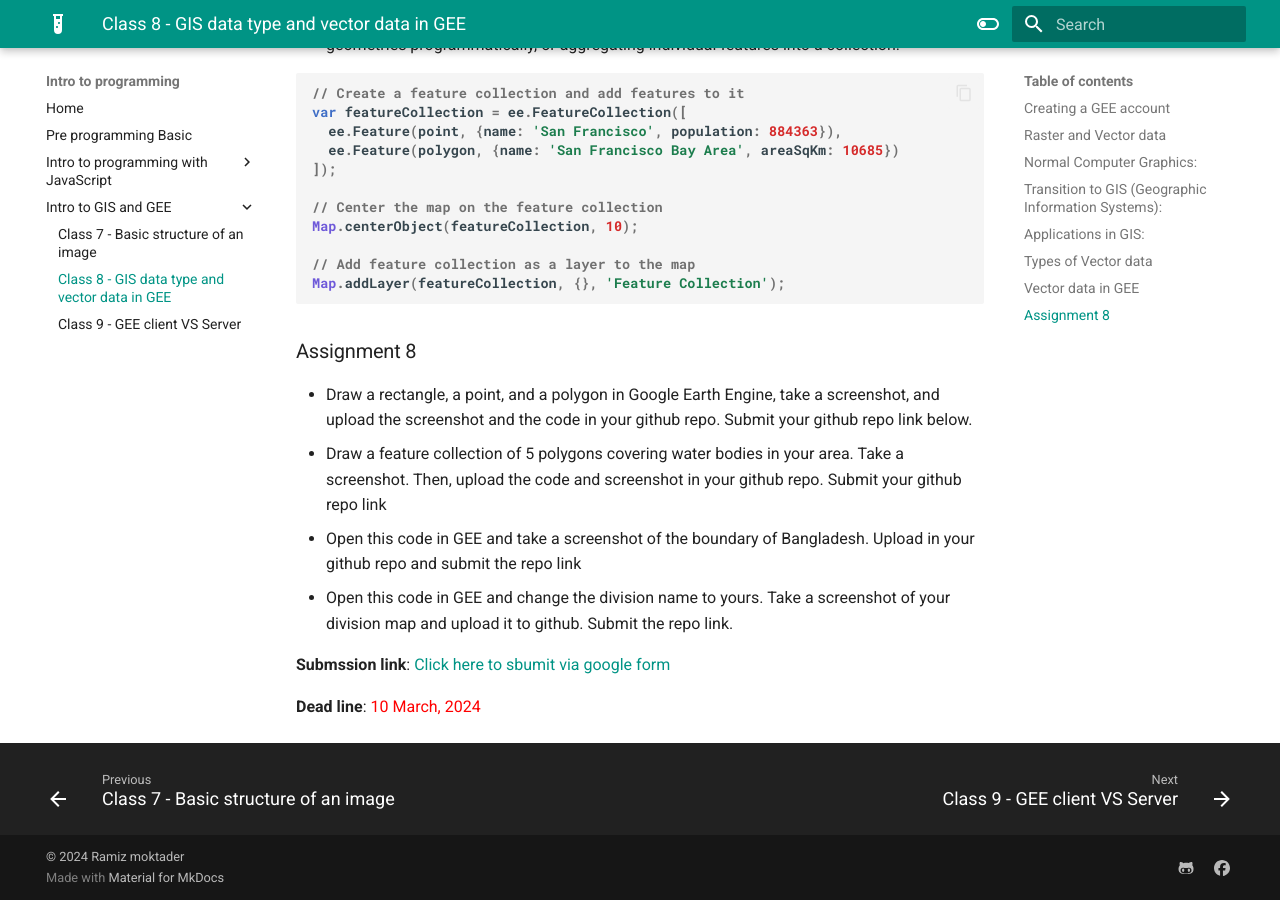
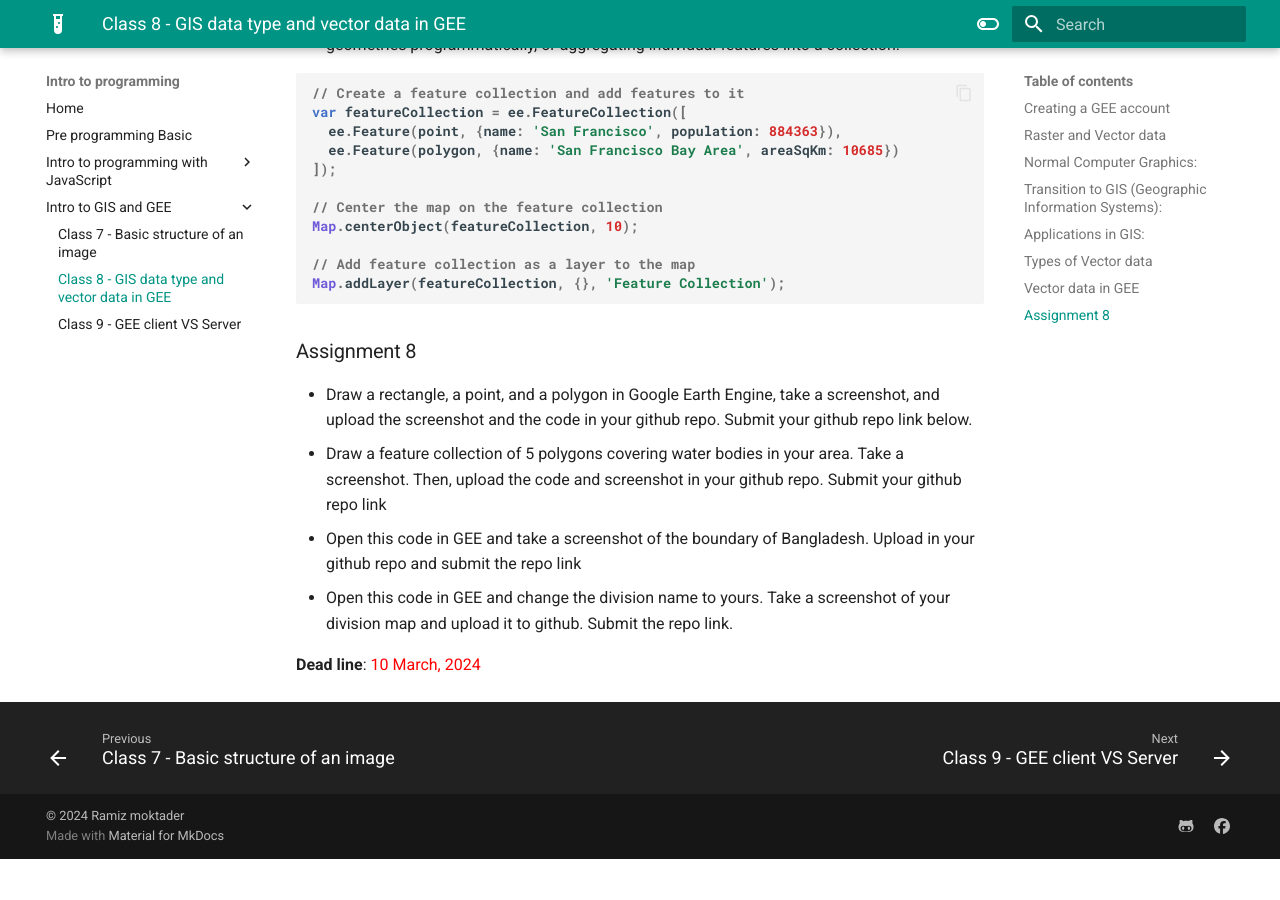
Before and after one commit to ramiz-moktader/geospatial-programming-course, an MkDocs documentation site: the page built from docs/raster-vector-data-in-gee.md, in a window 1280 px wide and 900 px high, scrolled down 6552 px. Built offline with MkDocs 1.6.1 and Material for MkDocs 9.7.7, drawn with Linux system fonts in a browser that asks for light colours; after the commit the page ends 7411 px from its top, so only the background shows below that.

Commit message:
updated assignment 8 submission link

```diff
--- a/docs/raster-vector-data-in-gee.md
+++ b/docs/raster-vector-data-in-gee.md
@@ -228,6 +228,6 @@ Map.addLayer(featureCollection, {}, 'Feature Collection');
 - Open this code in GEE  and take a screenshot of the boundary of Bangladesh. Upload in your github repo and submit the repo link
 - Open this code in GEE and change the division name to yours. Take a screenshot of your division map and upload it to github. Submit the repo link.
 
-**Submssion link**: [Click here to sbumit via google form](https://docs.google.com/forms/d/e/1FAIpQLSfQZDJ2rmIbnNsuyt5Nf6txCaUL9qOwYGaRSBRjOCaM7qEK9w/viewform?usp=sf_link)
+<!-- **Submssion link**: [Click here to sbumit via google form](https://docs.google.com/forms/d/e/1FAIpQLSfQZDJ2rmIbnNsuyt5Nf6txCaUL9qOwYGaRSBRjOCaM7qEK9w/viewform?usp=sf_link) -->
 
 **Dead line**: <span style="color: red;">10 March, 2024</span>
```
